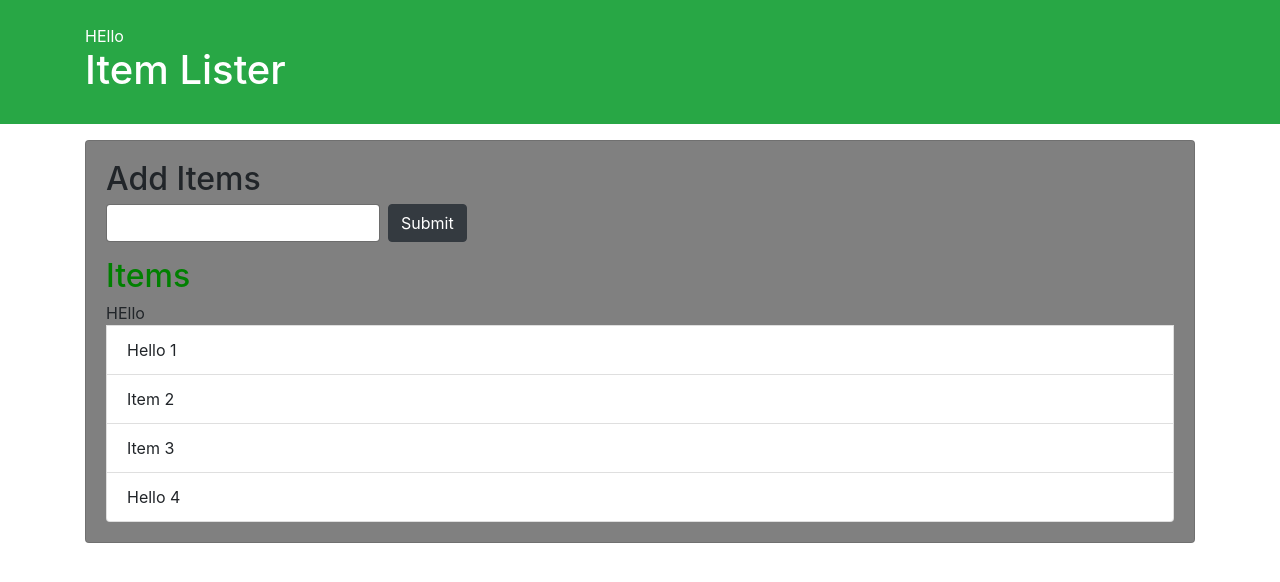
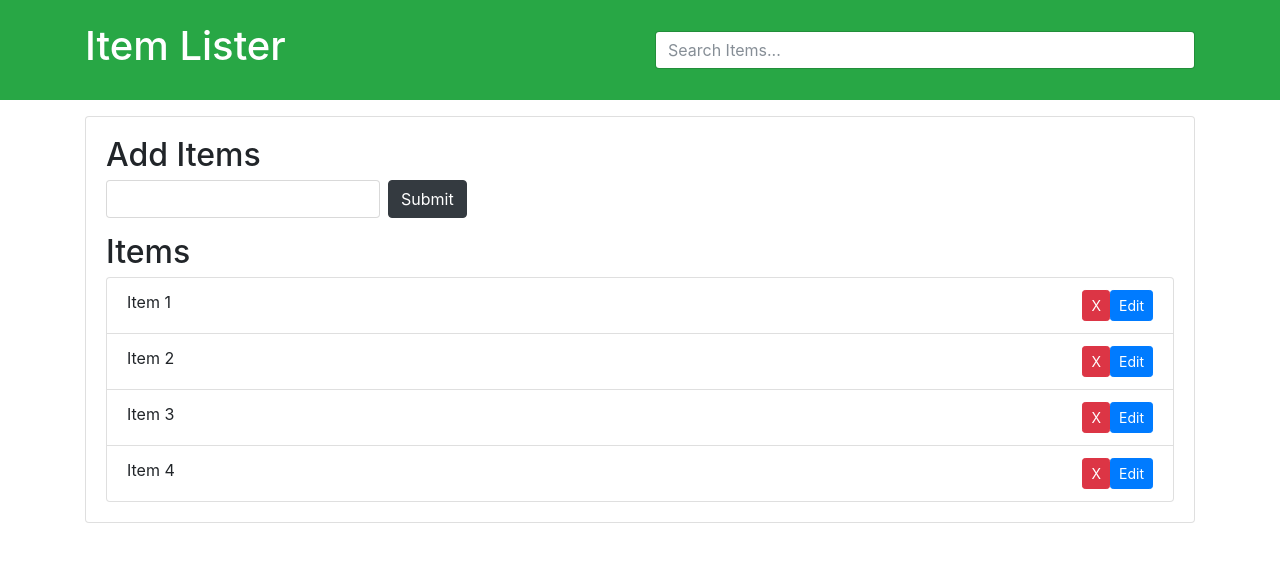
Before and after one commit to Rajatluharuka/fgit, a plain HTML site: page index.html in a window 1280 px wide. Drawn offline with nearby package versions, Linux system fonts and the light colour scheme.

Commit message:
Task 5 updated

```diff
--- a/dom.js
+++ b/dom.js
@@ -1,29 +1,61 @@
-let itemList=document.querySelector('#items');
-itemList.parentElement.style.backgroundColor='grey';
-itemList.lastElementChild.textContent='Hello 4';
-console.log(itemList.lastChild);
-itemList.firstElementChild.textContent='Hello 1';
-console.log(itemList.firstChild);
-console.log(itemList.nextSibling);
-console.log(itemList.nextElementSibling);
-console.log(itemList.previousSibling);
-console.log(itemList.previousElementSibling);
-itemList.previousElementSibling.style.color='green';
-let newDiv=document.createElement('div');
-newDiv.className='hi';
-newDiv.id='hii';
-newDiv.setAttribute('title','hi div');
-let newDivText=document.createTextNode('HEllo');
-newDiv.appendChild(newDivText);
-console.log(newDiv);
-let container=document.querySelector('header .container');
-let h1=document.querySelector('header h1');
-container.insertBefore(newDiv,h1);
-let newItem=document.createElement('div');
-newItem.className='hello';
-newItem.id='hey';
-newItem.setAttribute('title','hey div');
-let newItemText=document.createTextNode('HEllo');
-newItem.appendChild(newItemText);
-console.log(newItem);
-itemList.insertBefore(newItem,itemList.firstElementChild);
+var form = document.getElementById('addForm');
+var itemList = document.getElementById('items');
+var filter = document.getElementById('filter');
+
+// Form submit event
+form.addEventListener('submit', addItem);
+// Delete event
+itemList.addEventListener('click', removeItem);
+
+// Add item
+function addItem(e){
+  e.preventDefault();
+
+  // Get input value
+  var newItem = document.getElementById('item').value;
+
+  // Create new li element
+  var li = document.createElement('li');
+  // Add class
+  li.className = 'list-group-item';
+  // Add text node with input value
+  li.appendChild(document.createTextNode(newItem));
+
+   // Create edit button element
+   var editBtn = document.createElement('button');
+
+   // Add classes to edit button
+   editBtn.className = 'btn btn-primary btn-sm float-right edit';
+
+   // Append text node
+   editBtn.appendChild(document.createTextNode('Edit'));
+
+   // Append button to li
+   li.appendChild(editBtn);
+
+  // Create del button element
+  var deleteBtn = document.createElement('button');
+
+  // Add classes to del button
+  deleteBtn.className = 'btn btn-danger btn-sm float-right delete';
+
+  // Append text node
+  deleteBtn.appendChild(document.createTextNode('X'));
+
+  // Append button to li
+  li.appendChild(deleteBtn);
+
+  // Append li to list
+  itemList.appendChild(li);
+
+}
+
+// Remove item
+function removeItem(e){
+  if(e.target.classList.contains('delete')){
+    if(confirm('Are You Sure?')){
+      var li = e.target.parentElement;
+      itemList.removeChild(li);
+    }
+  }
+}
--- a/index.html
+++ b/index.html
@@ -10,22 +10,29 @@
 <body>
   <header id="main-header" class="bg-success text-white p-4 mb-3">
     <div class="container">
-      <h1 id="header-title">Item Lister <span style="display:none">123</span></h1>
+      <div class="row">
+        <div class="col-md-6">
+            <h1 id="header-title">Item Lister</h1>
+        </div>
+        <div class="col-md-6 align-self-center">
+            <input type="text" class="form-control" id="filter" placeholder="Search Items...">
+        </div>
+      </div>
     </div>
   </header>
   <div class="container">
    <div id="main" class="card card-body">
     <h2 class="title">Add Items</h2>
-    <form class="form-inline mb-3">
-      <input type="text" class="form-control mr-2">
+    <form id="addForm" class="form-inline mb-3">
+      <input type="text" class="form-control mr-2" id="item">
       <input type="submit" class="btn btn-dark" value="Submit">
     </form>
     <h2 class="title">Items</h2>
     <ul id="items" class="list-group">
-      <li class="list-group-item">Item 1</li>
-      <li class="list-group-item">Item 2</li>
-      <li class="list-group-item">Item 3</li>
-      <li class="list-group-item">Item 4</li>
+      <li class="list-group-item">Item 1 <button class="btn btn-primary btn-sm float-right edit">Edit</button><button class="btn btn-danger btn-sm float-right delete">X</button></li>
+      <li class="list-group-item">Item 2 <button class="btn btn-primary btn-sm float-right edit">Edit</button><button class="btn btn-danger btn-sm float-right delete">X</button></li>
+      <li class="list-group-item">Item 3 <button class="btn btn-primary btn-sm float-right edit">Edit</button><button class="btn btn-danger btn-sm float-right delete">X</button></li>
+      <li class="list-group-item">Item 4 <button class="btn btn-primary btn-sm float-right edit">Edit</button><button class="btn btn-danger btn-sm float-right delete">X</button></li>
     </ul>
    </div>
   </div>
```
